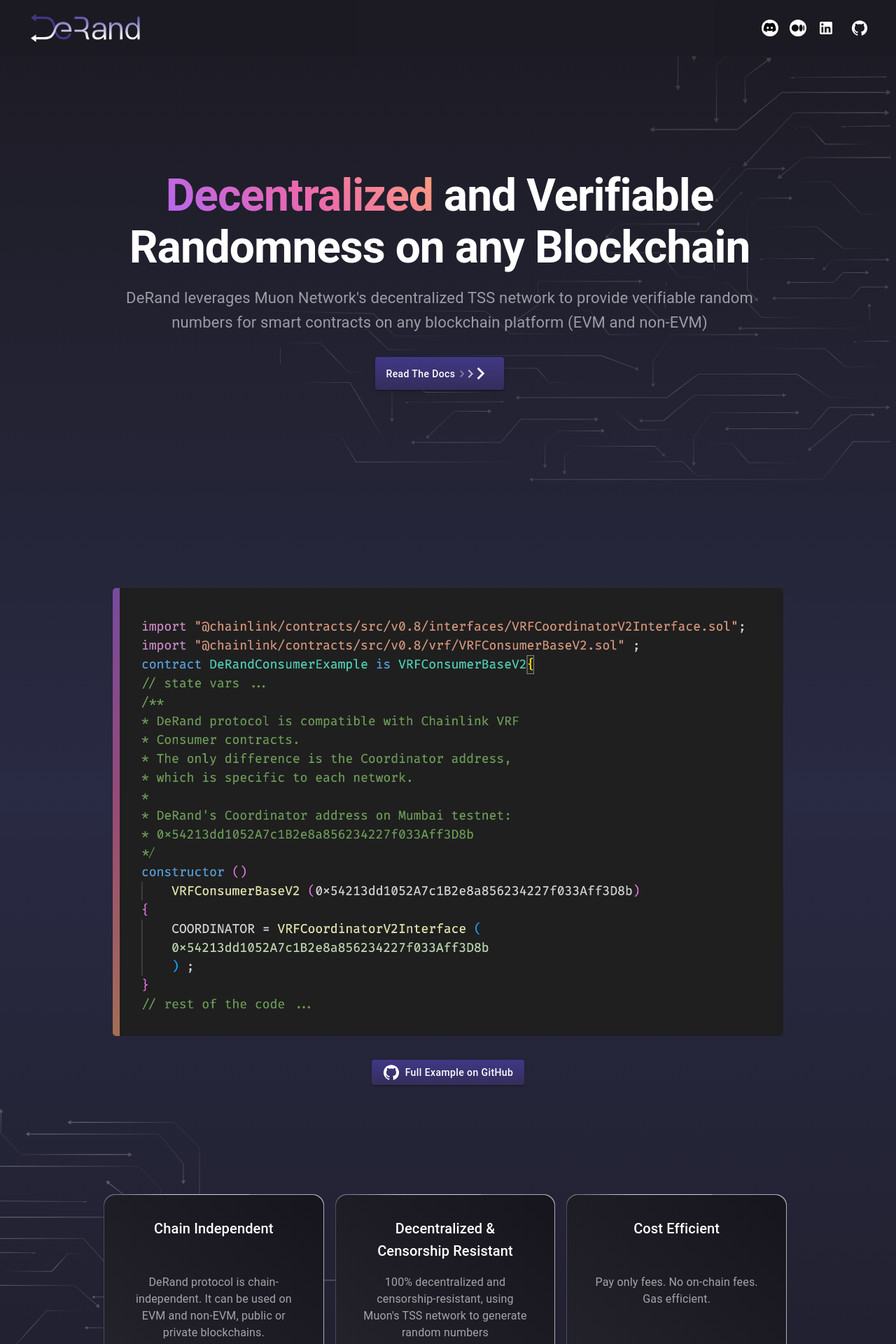
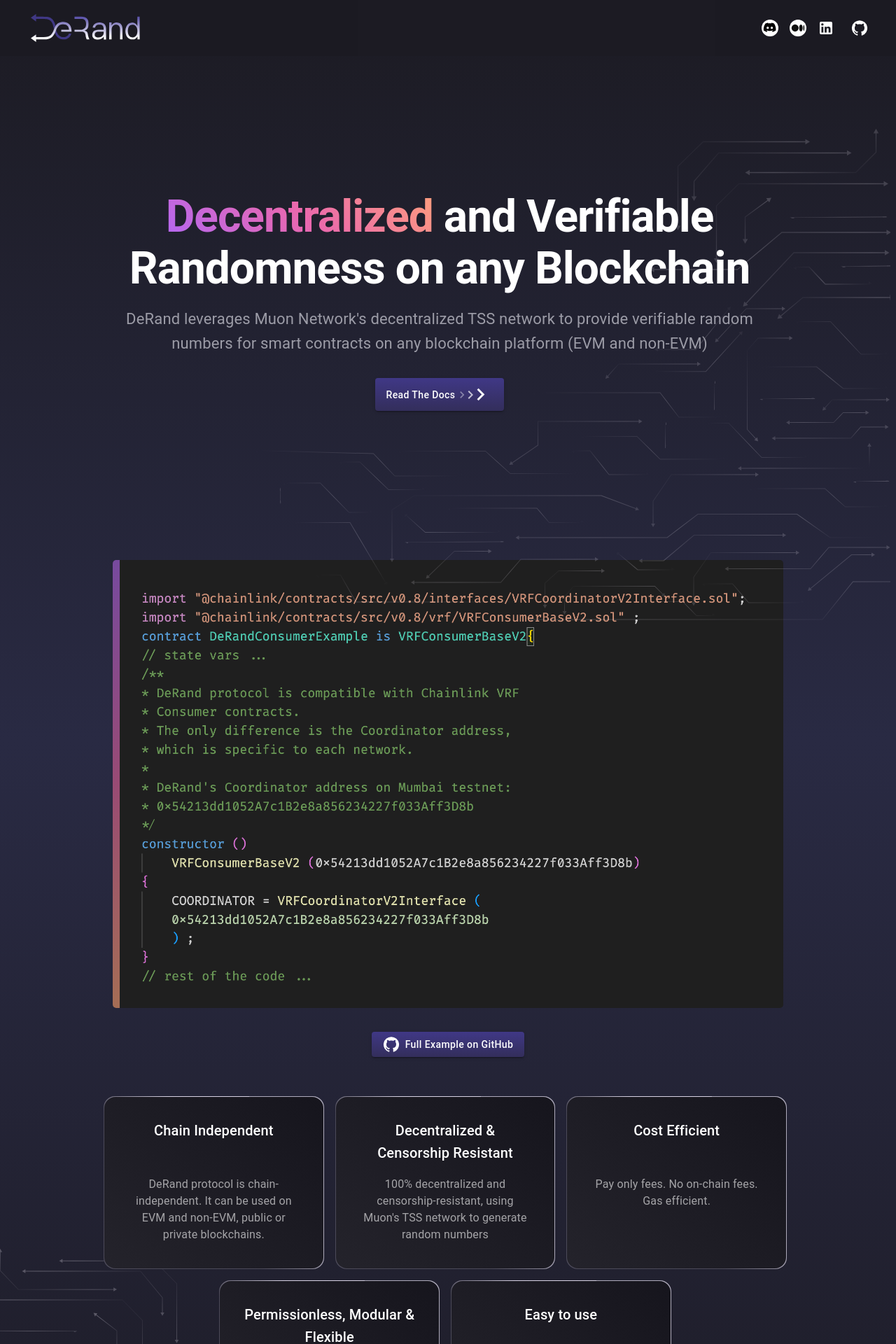
Before and after one commit to derand-protocol/derand-ui, a React (Create React App) app: page / in a window 1280 px wide. Shown: the top 1920 px of the page at 70% size. Built offline with nearby package versions, Linux system fonts and the light colour scheme.

Commit message:
edit style

```diff
--- a/src/components/MainPage/Features.js
+++ b/src/components/MainPage/Features.js
@@ -20,7 +20,6 @@
   borderRadius: '16px',
   background: 'linear-gradient(45deg, #24232B, #16151D)',
   width: '100%',
-  height: '100%',
   display: 'flex',
   flexDirection: 'column',
   padding: '32px',
@@ -82,10 +81,6 @@
         width: '100%', // Default to full width
         maxWidth: { md: '80%' }, // 80% width on medium devices and up
         margin: '0 auto', // Center the container
-        paddingTop:'40px',
-        paddingTop: {md:'100px'},
-        paddingBottom: {md:'100px'},
-        paddingBottom:'40px',
         zIndex: 2
       }}>
         {boxesContent.map((box, index) => (
--- a/src/components/MainPage/MainContent.js
+++ b/src/components/MainPage/MainContent.js
@@ -1,10 +1,23 @@
 import React from 'react';
-import { Typography, Box, Grid, Button, Link } from '@mui/material';
+import { Typography, Box, Grid, Button, Link, useTheme, useMediaQuery } from '@mui/material';
 import KeyboardArrowRightIcon from '@mui/icons-material/KeyboardArrowRight';
 
 function MainContent() {
-return (
-    <Grid container justifyContent="center" alignItems="center" sx={{ minHeight: '100vh', position: 'relative', zIndex: 2 }}>
+  const theme = useTheme();
+  const isDesktop = useMediaQuery(theme.breakpoints.up('md'));
+
+  return (
+    <Grid
+      container
+      justifyContent="center"
+      alignItems="center"
+      sx={{
+        paddingTop:'100px',
+        minHeight: isDesktop ? '95vh' : 'auto',
+        position: 'relative',
+        zIndex: 2
+      }}
+    >
       <Grid item xs={12} md={10} lg={10} sx={{
       display: 'flex',
       flexDirection: 'column',
--- a/src/components/MainPage/MainPage.js
+++ b/src/components/MainPage/MainPage.js
@@ -1,10 +1,12 @@
 import React from 'react';
-import { Box, Grid } from '@mui/material';
+import { Box, Grid, useTheme, useMediaQuery }  from '@mui/material';
 import MainContent from './MainContent';
 import Editor from './Editor';
 import Features from './Features';
 
 function MainPage() {
+  const theme = useTheme();
+  const isDesktop = useMediaQuery(theme.breakpoints.up('md'));
   return (
     <Box
       sx={{
@@ -16,6 +18,7 @@
         minHeight: '100vh',
         position: 'relative',
         overflowX: 'hidden',
+        paddingBottom:'40px'
       }}>
       <Grid container spacing={2} justifyContent="center" sx={{
         maxWidth: '100%',
@@ -33,31 +36,33 @@
           <Features />
         </Grid>
 
-        {/* Right Background image */}
+ {/* Right Background image for desktop */}
+ {isDesktop && (
           <Box
             component="img"
             sx={{
               position: 'absolute',
               right: 0,
-            top: 0,
+              top: 200,
               objectFit: 'cover',
               zIndex: 1,
             }}
             src="/backgroundTop.svg"
             alt="Background Image"/>
+        )}
 
-        {/* Left Background image */}
+        {/* Left Background image for all devices */}
         <Box
           component="img"
           sx={{
             position: 'absolute',
             left: 0,
-            top: '1600px',
+            top: isDesktop ? '1800px' : '0px',
             objectFit: 'cover',
             zIndex: 1,
-            width:'900px',
+            width: isDesktop ? '800px' : '500px',
           }}
-          src="/backgroundb.svg"
+          src={isDesktop ? "/backgroundb.svg" : "/backgroundTop.svg"}
           alt="Background Image"/>
       </Grid>
     </Box>
```
Lines whose indentation alone changed are shown as unchanged.
